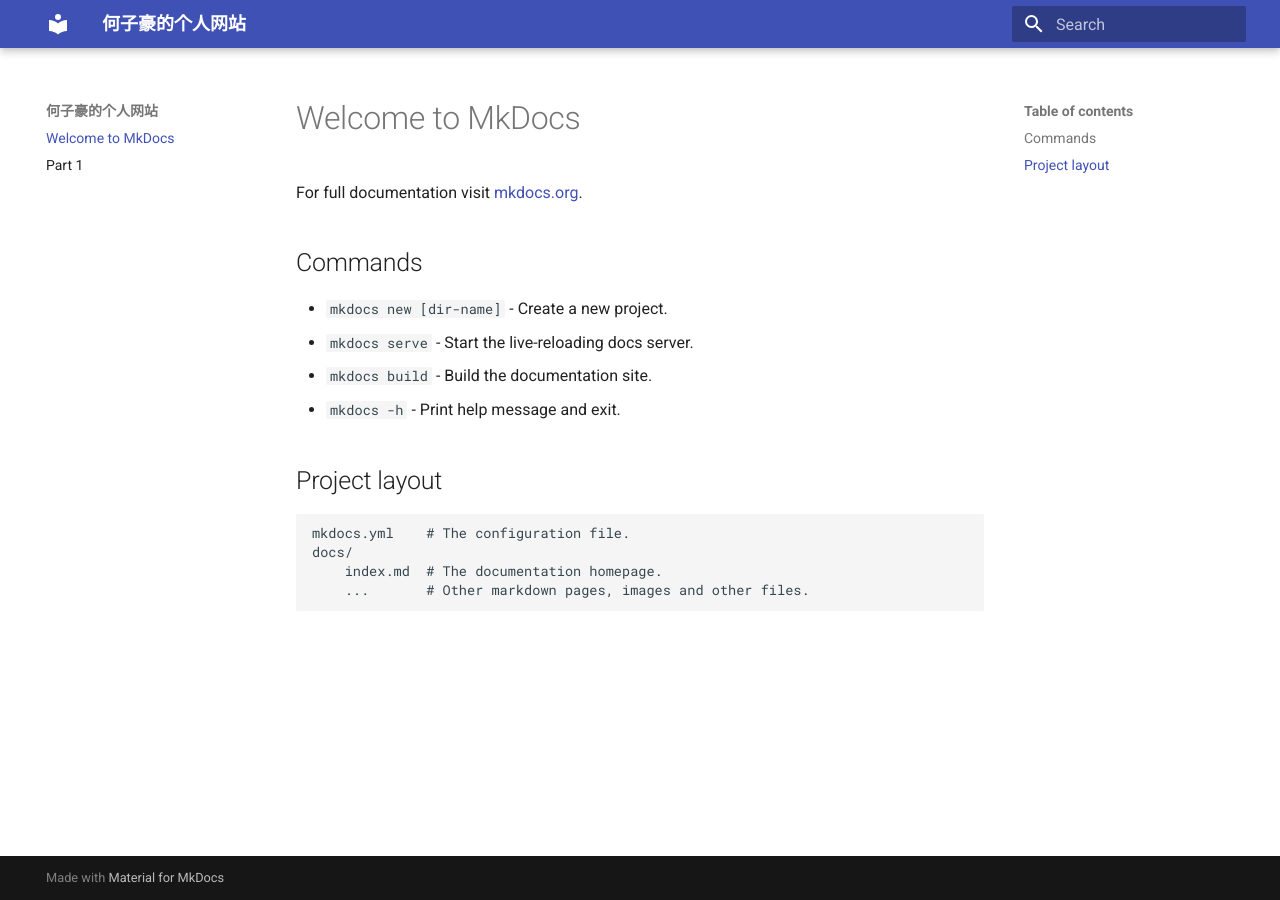
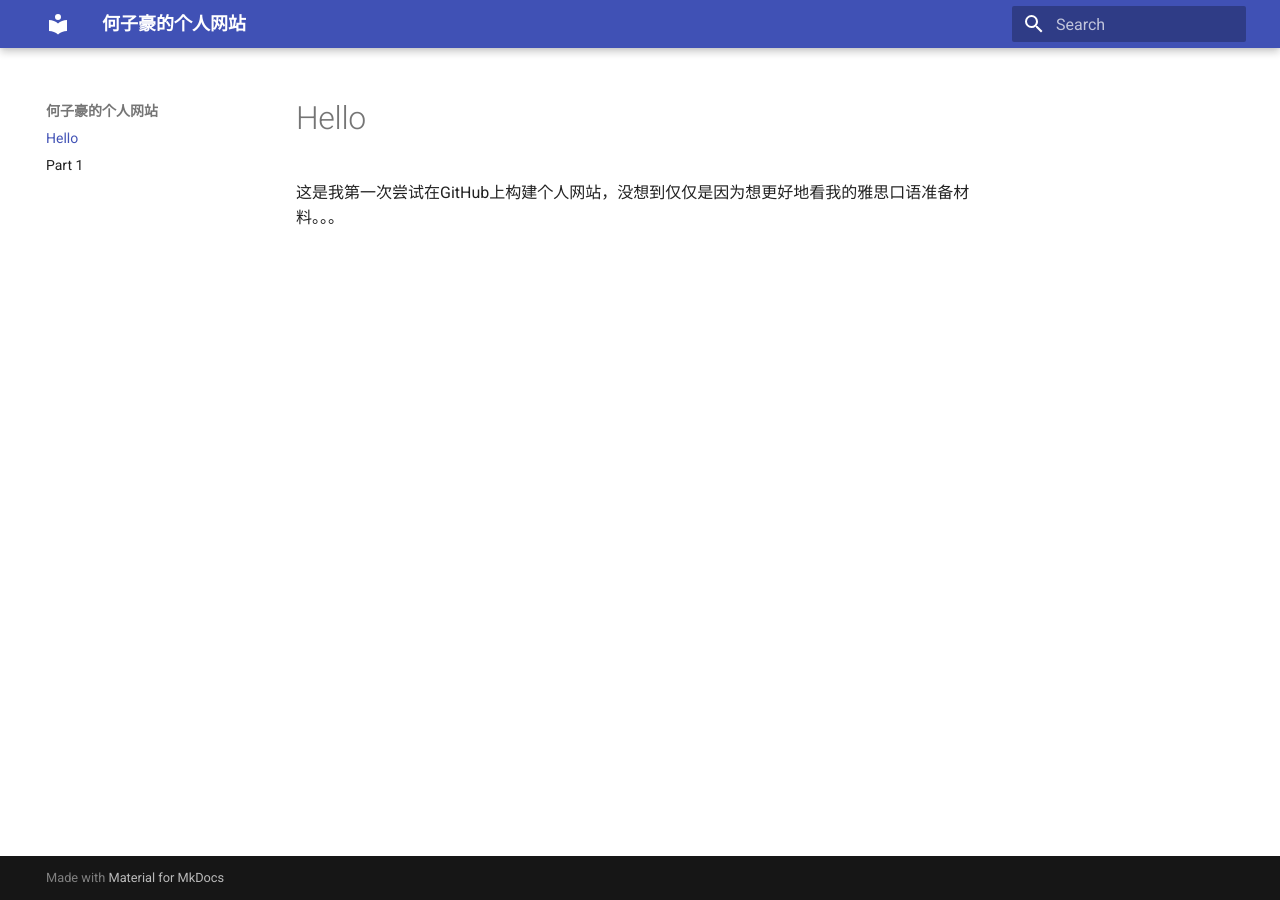
Before and after one commit to He-Zihao/He-Zihao.github.io, an MkDocs documentation site: the page built from docs/index.md, in a window 1280 px wide. Built offline with MkDocs 1.6.1 and Material for MkDocs 9.7.7, drawn with Linux system fonts in a browser that asks for light colours.

Commit message:
Update index.md

```diff
--- a/docs/index.md
+++ b/docs/index.md
@@ -1,17 +1,3 @@
-# Welcome to MkDocs
+# Hello
 
-For full documentation visit [mkdocs.org](https://www.mkdocs.org).
-
-## Commands
-
-* `mkdocs new [dir-name]` - Create a new project.
-* `mkdocs serve` - Start the live-reloading docs server.
-* `mkdocs build` - Build the documentation site.
-* `mkdocs -h` - Print help message and exit.
-
-## Project layout
-
-    mkdocs.yml    # The configuration file.
-    docs/
-        index.md  # The documentation homepage.
-        ...       # Other markdown pages, images and other files.
+这是我第一次尝试在GitHub上构建个人网站，没想到仅仅是因为想更好地看我的雅思口语准备材料。。。
```
